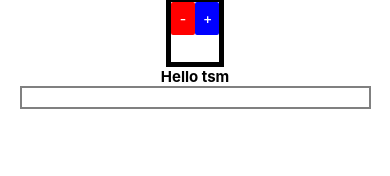
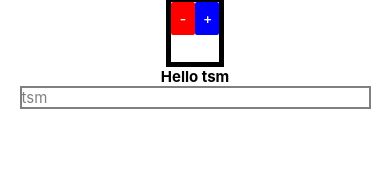
Before and after one commit to theCaptain420/typescriptRNapp, a React Native app: screen / in a window 390 px wide. Shown: the part 107-283 px from the top of the page. Built offline with nearby package versions, Linux system fonts and the light colour scheme; what react-native would draw is missing.

Commit message:
functional component passing functions

```diff
--- a/src/home/EnterMyName.tsx
+++ b/src/home/EnterMyName.tsx
@@ -41,7 +41,7 @@ export default class EnterMyName extends React.Component<Props,State>{
                 <Text style={styles.header}>
                     Hello {this.state.name}
                 </Text>
-                <CustomEnterText />
+                <CustomEnterText value={this.state.name} onChange={this.onNameChange}/>
             </View>
         )
     }
```
